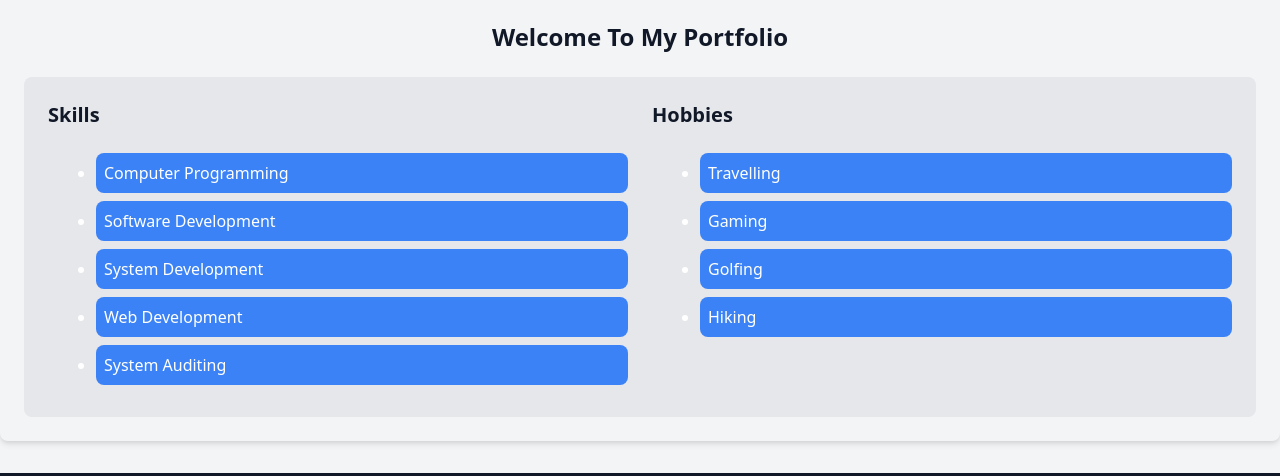
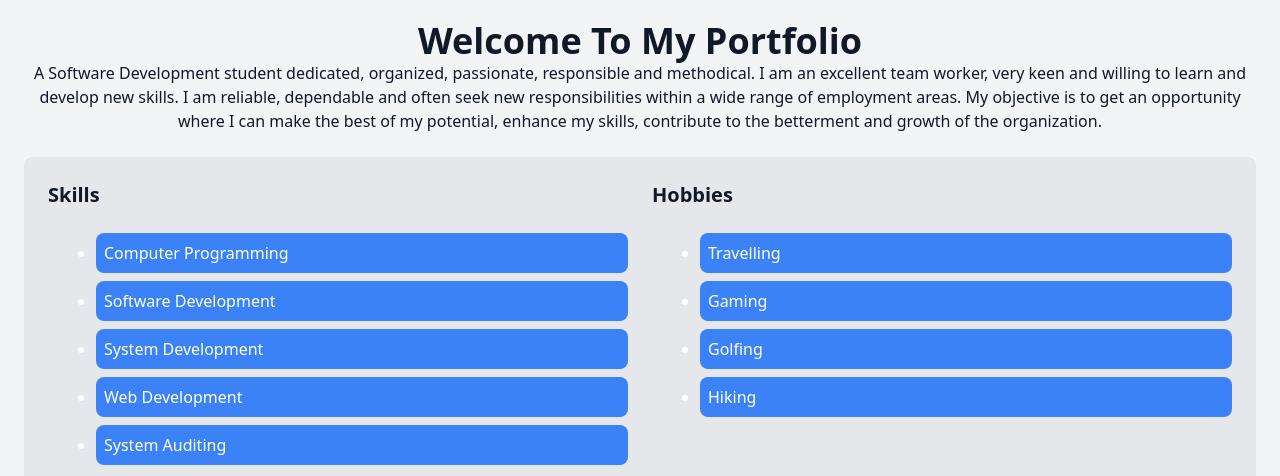
Before and after one commit to Ivia95/eMobilis-Portfolio-Assignment, a plain HTML site: page index.html in a window 1280 px wide. Shown: the part 407-883 px from the top of the page. Drawn offline with nearby package versions, Linux system fonts and the light colour scheme.

Commit message:
Updating Readme

```diff
--- a/index.html
+++ b/index.html
@@ -17,7 +17,8 @@
         <div class="text-lg font-semibold text-white">My Portfolio</div>
         <ul class="flex space-x-4">
             <li><a href="#about-me" class="hover:text-blue-500 text-white transition-colors">About Me</a></li>
-            <li><a href="public/contact.html" class="hover:text-blue-500 text-white transition-colors">Contact Me</a></li>
+            <li><a href="public/contact.html" class="hover:text-blue-500 text-white transition-colors">Contact Me</a>
+            </li>
         </ul>
     </nav>
 </div>
@@ -30,18 +31,41 @@
     </header>
     <!-- Tagline -->
     <section class="tagline text-center mb-6">
-        <h1 class="text-2xl font-bold">Welcome To My Portfolio</h1>
+        <h1 class="text-4xl font-bold">Welcome To My Portfolio</h1>
+        <p>A Software Development student
+            dedicated, organized, passionate,
+            responsible and methodical. I am an
+            excellent team worker, very keen
+            and willing to learn and develop
+            new skills. I am reliable, dependable
+            and often seek new responsibilities
+            within a wide range of employment
+            areas. My objective is to get an
+            opportunity where I can make the
+            best of my potential, enhance my
+            skills, contribute to the betterment
+            and growth of the organization.</p>
     </section>
     <!-- Skills and Hobbies -->
     <div id="about-me" class="skills-hobbies grid grid-cols-1 md:grid-cols-2 gap-6 bg-gray-200 p-6 rounded-lg">
         <div class="skills">
             <h2 class="text-xl font-semibold mb-4">Skills</h2>
             <ul class="list-disc pl-5 text-gray-700">
-                <li class="bg-blue-500 text-white p-2 mb-2 rounded-lg hover:bg-blue-700 transition-all">Computer Programming</li>
-                <li class="bg-blue-500 text-white p-2 mb-2 rounded-lg hover:bg-blue-700 transition-all">Software Development</li>
-                <li class="bg-blue-500 text-white p-2 mb-2 rounded-lg hover:bg-blue-700 transition-all">System Development</li>
-                <li class="bg-blue-500 text-white p-2 mb-2 rounded-lg hover:bg-blue-700 transition-all">Web Development</li>
-                <li class="bg-blue-500 text-white p-2 mb-2 rounded-lg hover:bg-blue-700 transition-all">System Auditing</li>
+                <li class="bg-blue-500 text-white p-2 mb-2 rounded-lg hover:bg-blue-700 transition-all">Computer
+                    Programming
+                </li>
+                <li class="bg-blue-500 text-white p-2 mb-2 rounded-lg hover:bg-blue-700 transition-all">Software
+                    Development
+                </li>
+                <li class="bg-blue-500 text-white p-2 mb-2 rounded-lg hover:bg-blue-700 transition-all">System
+                    Development
+                </li>
+                <li class="bg-blue-500 text-white p-2 mb-2 rounded-lg hover:bg-blue-700 transition-all">Web
+                    Development
+                </li>
+                <li class="bg-blue-500 text-white p-2 mb-2 rounded-lg hover:bg-blue-700 transition-all">System
+                    Auditing
+                </li>
             </ul>
         </div>
         <div class="hobbies">
@@ -63,7 +87,8 @@
             <a href="https://www.facebook.com/andrew.ivia" class="hover:text-blue-500 text-white transition-colors">Facebook</a>
             <a href="https://x.com/Ivia_95" class="hover:text-blue-500 text-white transition-colors">Twitter</a>
             <a href="https://wa.me/0745496919" class="hover:text-blue-500 text-white transition-colors">WhatsApp</a>
-            <a href="https://www.linkedin.com/in/andrew-ivia-405796248/" class="hover:text-blue-500 text-white transition-colors">LinkedIn</a>
+            <a href="https://www.linkedin.com/in/andrew-ivia-405796248/"
+               class="hover:text-blue-500 text-white transition-colors">LinkedIn</a>
             <a href="https://www.instagram.com/ivia_95/" class="hover:text-blue-500 text-white transition-colors">Instagram</a>
             <a href="https://github.com/Ivia95" class="hover:text-blue-500 text-white transition-colors">GitHub</a>
         </div>
```
Also changed, not shown: 1 other file.
